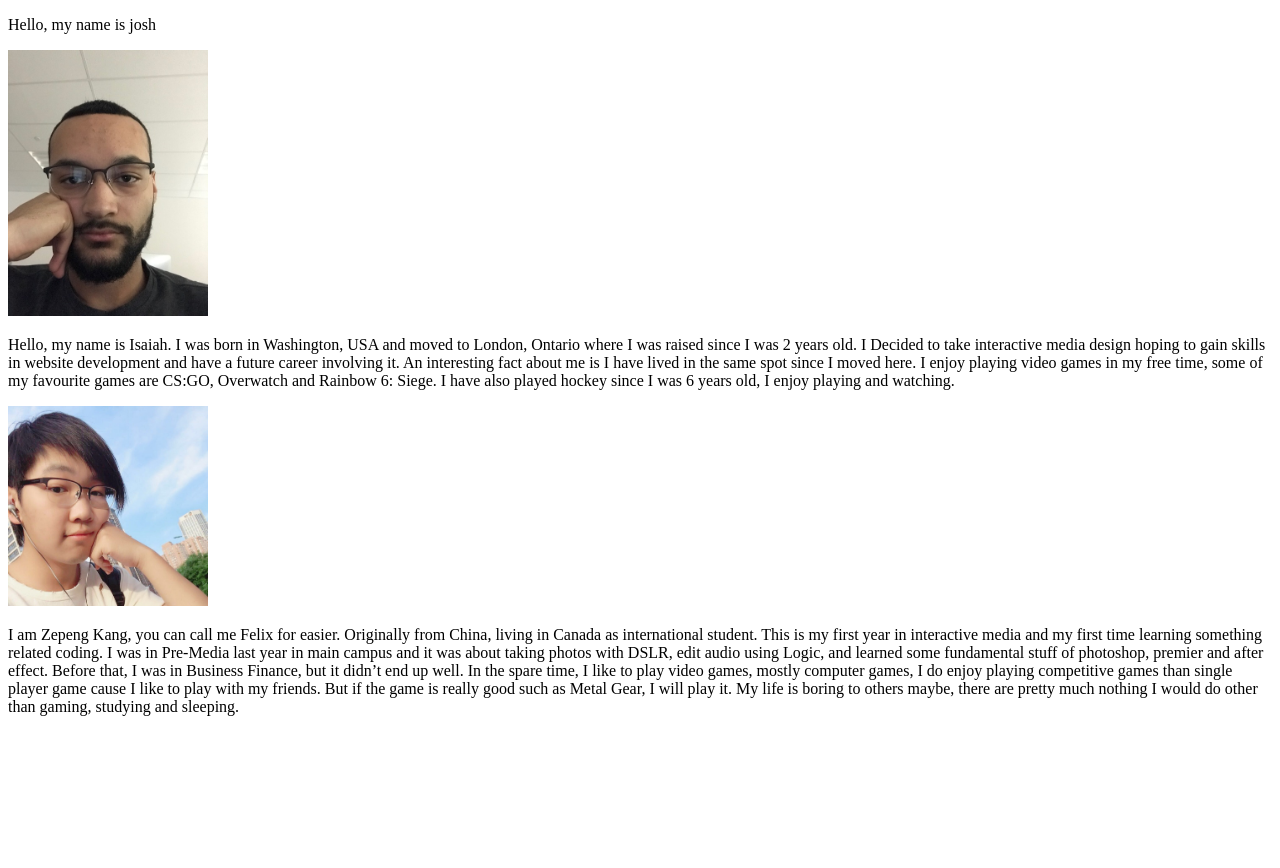
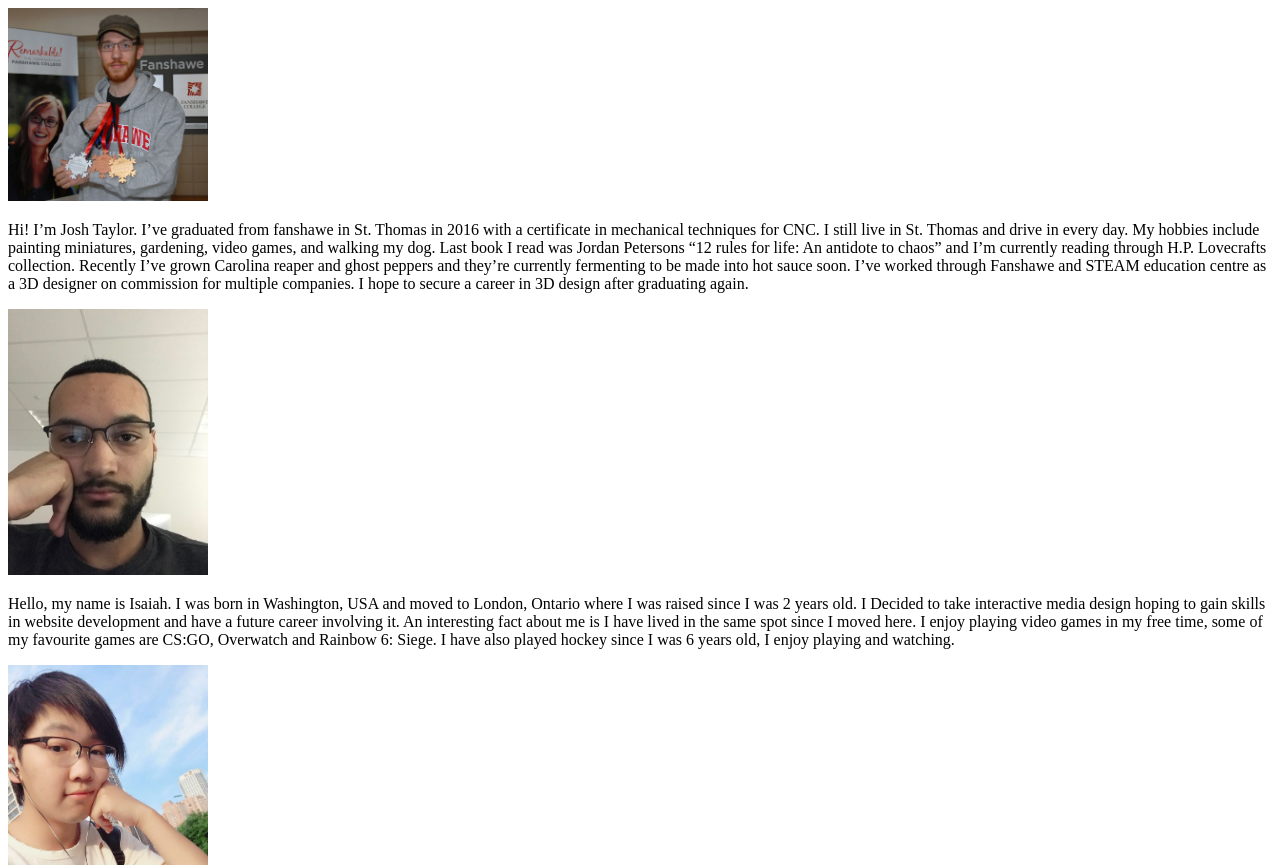
Before and after one commit to isaiahh16/Heavens_I_Taylor_J_Kang_Z_HW1, a plain HTML site: page index.html in a window 1280 px wide. Shown: the top 868 px of the page. Before the commit the page ends 800 px from the top, so only its background shows below. Drawn offline with Linux system fonts and the light colour scheme.

Commit message:
initial commit

```diff
--- a/index.html
+++ b/index.html
@@ -6,7 +6,18 @@
 </head>
 <body>
 	<section id="Josh">
-		<p> Hello, my name is josh</p>
+		<img class="josh" src="images/taylor_j.jpg" width="200">
+		<p> Hi! Iʼm Josh Taylor.
+Iʼve graduated from fanshawe in St. Thomas in 2016 with a certificate in
+mechanical techniques for CNC. I still live in St. Thomas and drive in every day. My
+hobbies include painting miniatures, gardening, video games, and walking my dog.
+Last book I read was Jordan Petersons “12 rules for life: An antidote to chaos” and
+Iʼm currently reading through H.P. Lovecrafts collection. Recently Iʼve grown
+Carolina reaper and ghost peppers and theyʼre currently fermenting to be made
+into hot sauce soon.
+Iʼve worked through Fanshawe and STEAM education centre as a 3D designer on
+commission for multiple companies. I hope to secure a career in 3D design after
+graduating again.</p>
 	</section>
 
 	<section id="Isaiah">
```
Also changed, not shown: images/taylor_j.jpg (added).
